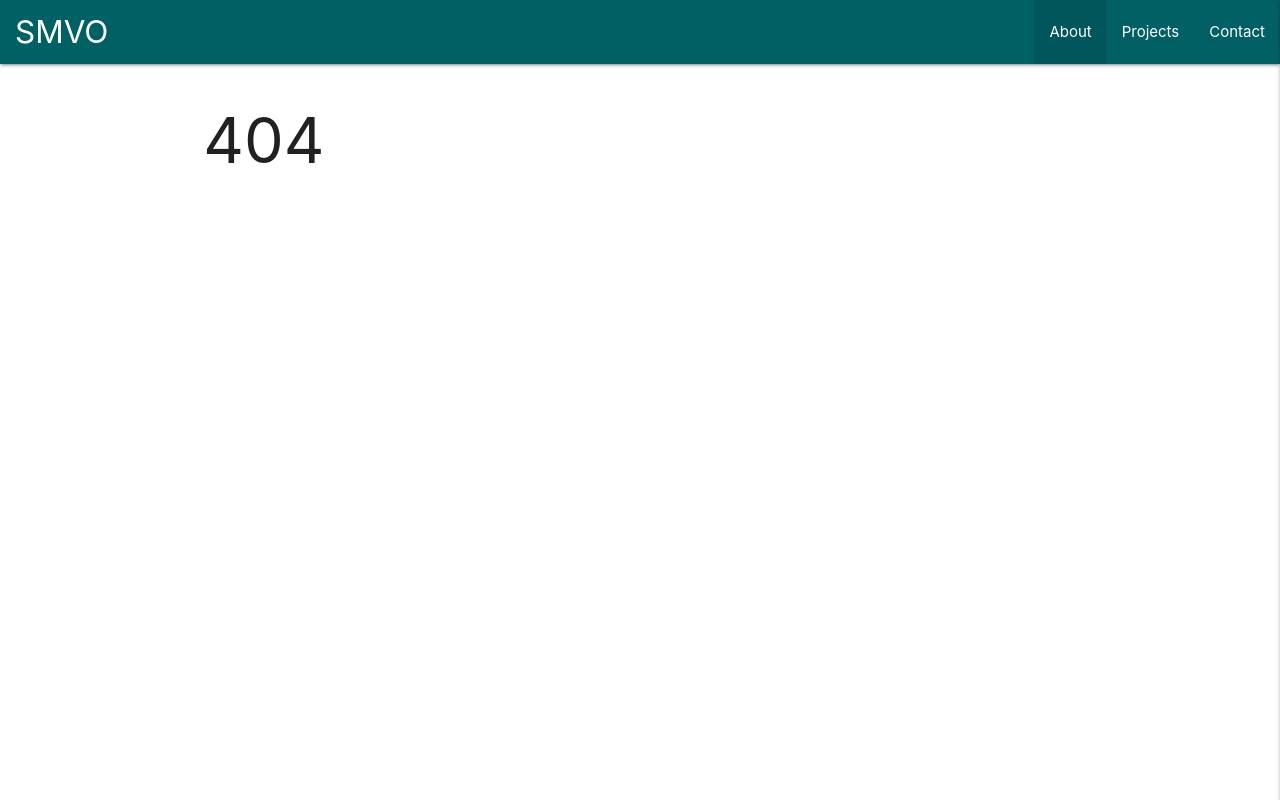
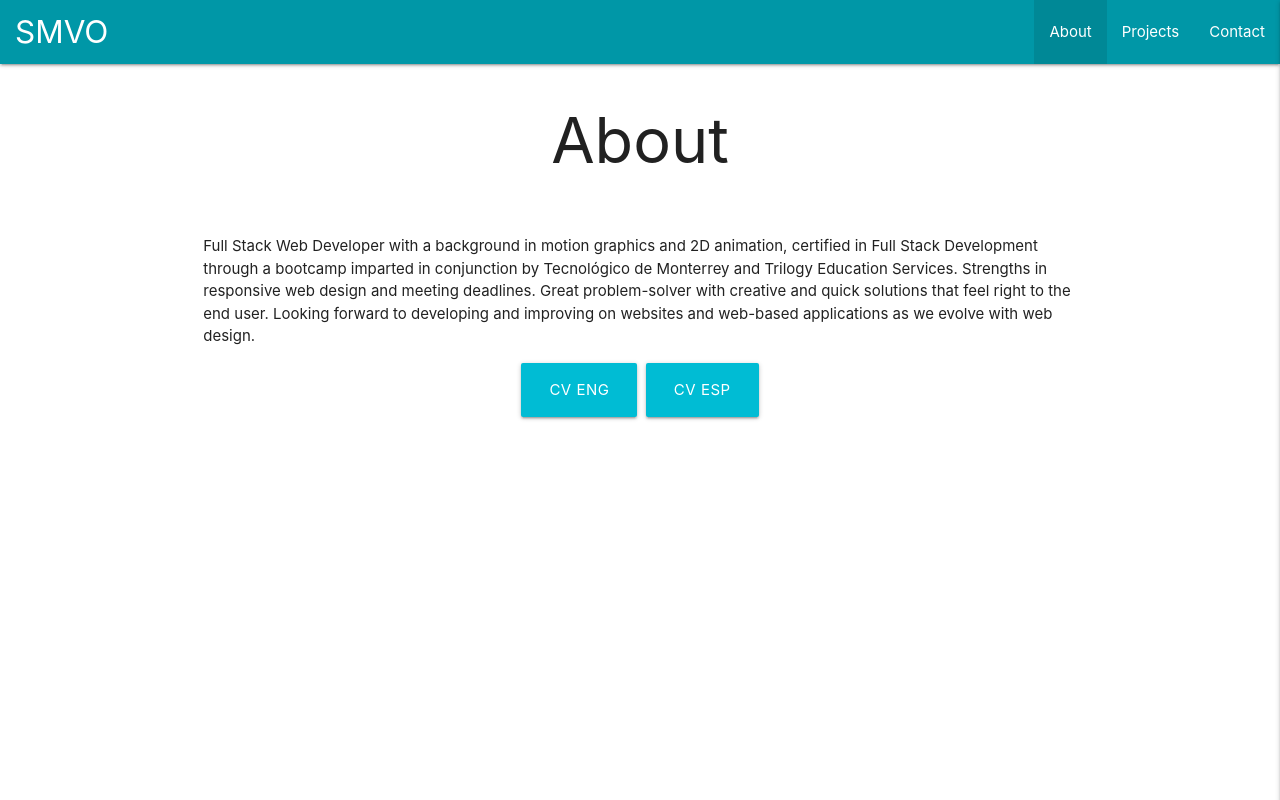
Before and after one commit to Evolatum/Basic-Portfolio, a React (Create React App) app in the folder client/: page /about in a window 1280 px wide. Before the commit this address had no page. Built offline with nearby package versions, Linux system fonts and the light colour scheme.

Commit message:
changed home page to projects and made new home page about

```diff
--- a/client/src/App.js
+++ b/client/src/App.js
@@ -1,7 +1,7 @@
 import React from "react";
 import { BrowserRouter as Router, Route, Switch } from "react-router-dom";
 import Home from "./pages/Home";
-import Projects from "./pages/Home";
+import Projects from "./pages/Projects";
 import Contact from "./pages/Home";
 import NoMatch from "./pages/NoMatch";
 import Nav from "./components/Nav";
@@ -14,6 +14,7 @@ function App() {
         <Nav/>
         <Switch>
           <Route exact path="/" component={Home} />
+          <Route exact path="/about" component={Home} />
           <Route exact path="/projects" component={Projects} />
           <Route exact path="/contact" component={Contact} />
           <Route component={NoMatch} />
--- a/client/src/components/Card/index.js
+++ b/client/src/components/Card/index.js
@@ -8,14 +8,14 @@ function Card(props) {
       <img className="activator" src={props.image} alt={props.title}/>
     </div>
     <div className="card-content">
-      <span className="card-title activator grey-text text-darken-4">{props.title}<i className="material-icons right">more_vert</i></span>
+      <span className="card-title activator grey-text text-darken-4">{props.title}<i className="material-icons right">expand_less</i></span>
     </div>
     <div className="card-action center">
-      <a href={props.linkPage} target="_blank" rel="noopener noreferrer" className="actionLink">Page</a>
-      <a href={props.linkGithub} target="_blank" rel="noopener noreferrer" className="actionLink">Github</a>
+      <a href={props.linkPage} target="_blank" rel="noopener noreferrer" className="actionLink cyan-text">Page</a>
+      <a href={props.linkGithub} target="_blank" rel="noopener noreferrer" className="actionLink cyan-text">Github</a>
     </div>
     <div className="card-reveal">
-      <span className="card-title grey-text text-darken-4">{props.title}<i className="material-icons right">close</i></span>
+      <span className="card-title grey-text text-darken-4">{props.title}<i className="material-icons right">expand_more</i></span>
       <p className="left-align">{props.content}</p>
     </div>
   </div>
--- a/client/src/components/Nav/index.js
+++ b/client/src/components/Nav/index.js
@@ -19,7 +19,7 @@ function Nav() {
   return (
   <>
     <div className="navbar-fixed">
-      <nav className="cyan darken-4">
+      <nav className="cyan darken-2">
         <div className="nav-wrapper">
           <a href="/" className="brand-logo left">SMVO</a>
           <a href="#" data-target="ham-nav" className="sidenav-trigger right"><i className="material-icons">menu</i></a>
--- a/client/src/pages/Home.js
+++ b/client/src/pages/Home.js
@@ -1,38 +1,32 @@
 import React from "react";
 import { Col, Row, Container } from "../components/Grid";
-import Card from "../components/Card"
-import projectsImport from "./projects.json"
 
 function Home() {
-  var cardColSize="xl4 l6 m6 s12";
-  let projects = projectsImport.filter(project=>!project.hidden);
 
   return (
     <Container>
       <Row>
-        <h1 className="header center">Home</h1>
+        <h1 className="header center">About</h1>
       </Row>
       <Row>
-        {projects.map(project=>(
-          <Col size={cardColSize}>
-            <Card
-              key={project.title}
-              title={project.title}
-              linkPage={project.linkPage}
-              linkGithub={project.linkGithub}
-              content={project.content}
-              image={`/images/${project.image}`}
-              size="small"
-            />
-            </Col>
-        ))}
-        <Col size={cardColSize}>
-          <div style={{marginTop: "20px", marginBottom: "20px", marginLeft:"auto", marginRight:"auto"}} className="center">
-            <iframe src="https://www.youtube.com/embed/cPa5_lww0o0"
-            allow="accelerometer; autoplay; encrypted-media; gyroscope; picture-in-picture" allowfullscreen=""
-            width="260" height="300" frameborder="0"></iframe>
+        <Col size="s12">
+          <p className="left">
+            Full Stack Web Developer with a background in motion graphics and 2D animation,
+            certified in Full Stack Development through a bootcamp imparted in conjunction by
+            Tecnológico de Monterrey and Trilogy Education Services. Strengths in responsive web design
+            and meeting deadlines. Great problem-solver with creative and quick solutions that
+            feel right to the end user. Looking forward to developing and improving on websites
+            and web-based applications as we evolve with web design.
+          </p>
+          <div class="row center">
+            <a href="https://docs.google.com/document/d/1wVLOKYvdWzK5wsPri1TnOVKKDRv46IA1eJwwTIvHIA0/edit?usp=sharing"
+            className="btn-large waves-effect waves-light cyan" target="_blank" rel="noopener noreferrer">CV ENG</a>&nbsp;&nbsp;
+            <a href="https://docs.google.com/document/d/1mT0pvUKIP9EwCIu72oahvS4pDSK8GUbndFSqGaFyHNk/edit?usp=sharing"
+            className="btn-large waves-effect waves-light cyan" target="_blank" rel="noopener noreferrer">CV ESP</a>
           </div>
         </Col>
+      </Row>
+      <Row>
 
       </Row>
     </Container>
--- /dev/null
+++ b/client/src/pages/Projects.js
@@ -0,0 +1,41 @@
+import React from "react";
+import { Col, Row, Container } from "../components/Grid";
+import Card from "../components/Card"
+import projectsImport from "./projects.json"
+
+function Projects() {
+  var cardColSize="xl4 l6 m6 s12";
+  let projects = projectsImport.filter(project=>!project.hidden);
+
+  return (
+    <Container>
+      <Row>
+        <h1 className="header center">Projects</h1>
+      </Row>
+      <Row>
+        {projects.map(project=>(
+          <Col size={cardColSize}>
+            <Card
+              key={project.title}
+              title={project.title}
+              linkPage={project.linkPage}
+              linkGithub={project.linkGithub}
+              content={project.content}
+              image={`/images/${project.image}`}
+              size="small"
+            />
+            </Col>
+        ))}
+        <Col size={cardColSize}>
+          <div style={{marginTop: "20px", marginBottom: "20px", marginLeft:"auto", marginRight:"auto"}} className="center">
+            <iframe src="https://www.youtube.com/embed/cPa5_lww0o0"
+            allow="accelerometer; autoplay; encrypted-media; gyroscope; picture-in-picture" allowfullscreen=""
+            width="260" height="300" frameborder="0"></iframe>
+          </div>
+        </Col>
+
+      </Row>
+    </Container>
+  );
+}
+export default Projects;
```
Also changed, not shown: client/public/images/image0.jpeg (added).
